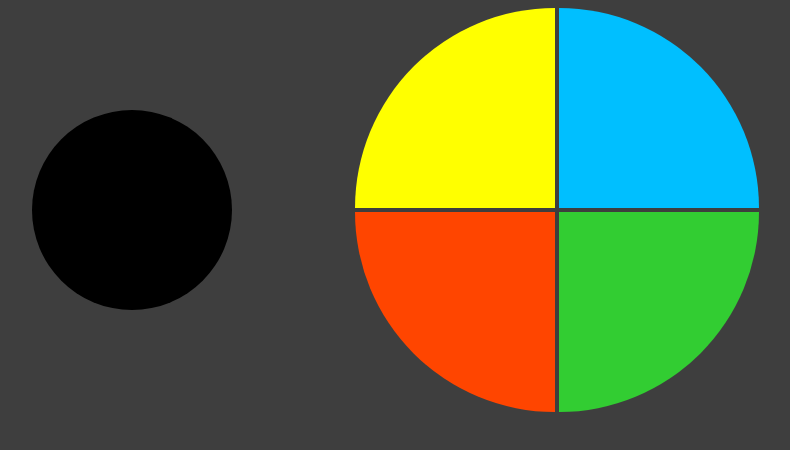
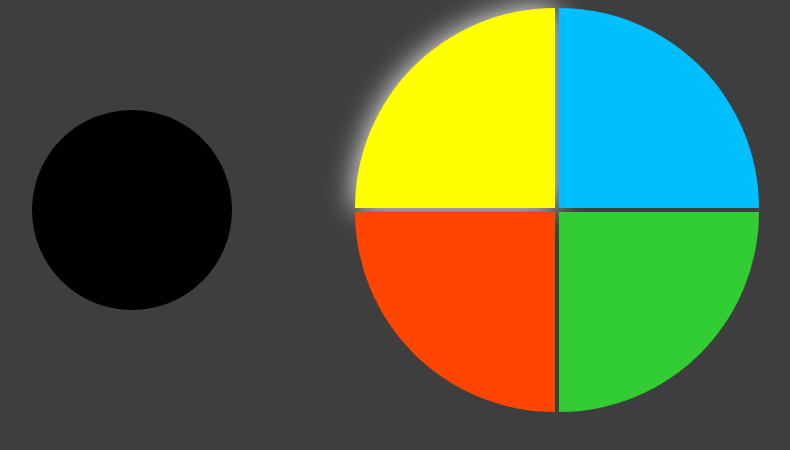
Before and after one commit to eva-brechum/simple-simon, a plain HTML site: page index.html in a window 1280 px wide. In both pictures the pointer is over the element 538 px from the left and 108 px from the top of the page. Shown: the whole page, without its empty margins (83-873 px from the left). Drawn offline with nearby package versions, Linux system fonts and the light colour scheme.

Commit message:
completing simple simon project

```diff
--- a/simple-simon.css
+++ b/simple-simon.css
@@ -1,13 +1,22 @@
 body{
     background-color: #3e3e3e;
     text-align:center;
+    /*margin-top: 30px;*/
 }
 
 .circle{
     width: 200px;
     height: 200px;
     display: inline-block;
+    cursor: pointer;
 }
+
+.circle:hover{
+    /*border: 1px solid teal;*/
+    box-shadow: 0px 0px 30px white;
+    box-sizing: border-box;
+}
+
 .bottom-left-circle{
     background-color: orangered;
     border-bottom-left-radius: 200px;
```
